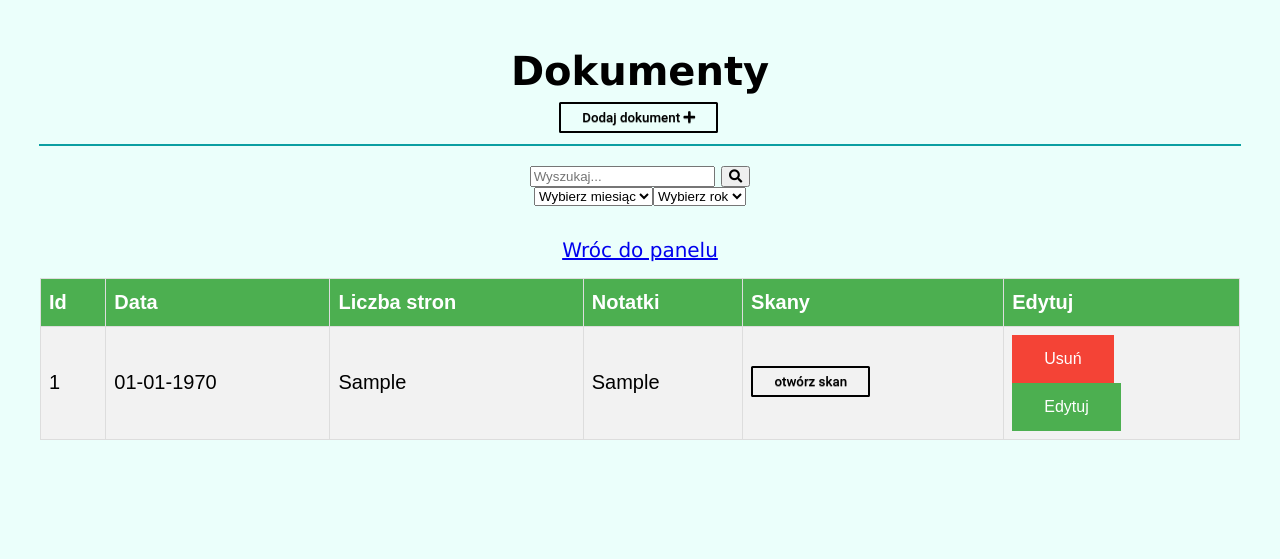
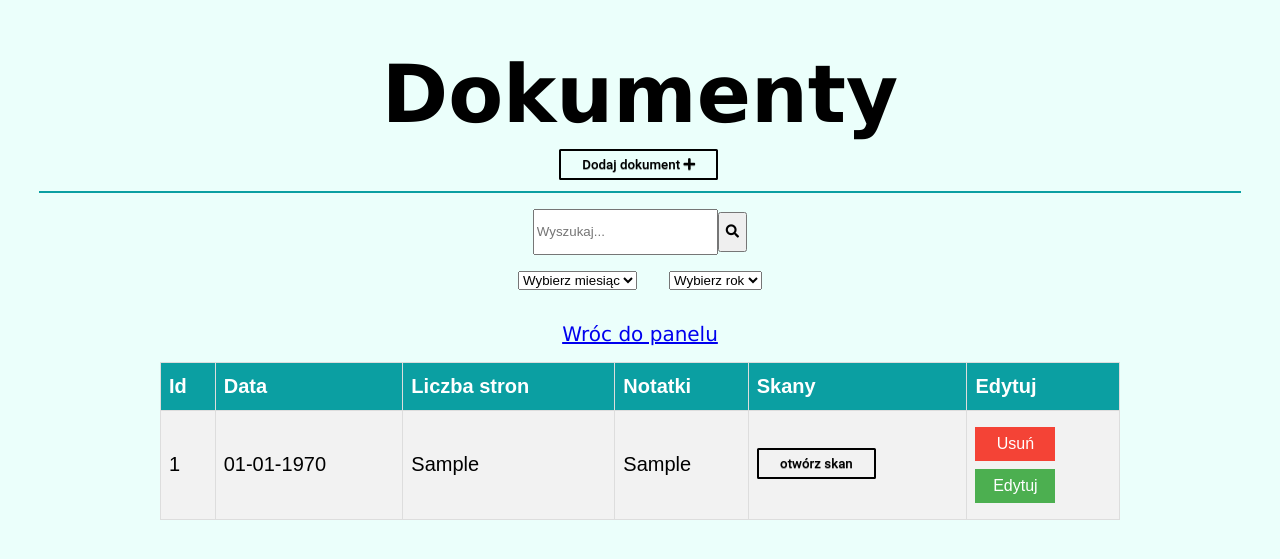
Before and after one commit to mygingerdiary/company_manager, a PHP site: page /documents/documentsSystem.php in a window 1280 px wide. Shown: the top 559 px of the page. Run offline with PHP 8.4, Linux system fonts and the light colour scheme; the visitor is signed in with stand-in values (Sample User, id 1); tables that the repository leaves empty or names only in its code hold one stand-in row (values such as "Sample post").

Commit message:
frontend_update: small fixes

```diff
--- a/css/invoices_panel.css
+++ b/css/invoices_panel.css
@@ -44,11 +44,25 @@ hr {
     margin-left: 2rem;
 }
 
+.search-bar {
+    display: flex;
+    justify-content: center;
+    align-items: center;
+}
+
+.search-bar > * {
+    height: 2.5rem;
+}
+
 .date-selection {
     display: flex;
     flex-direction: row;
     justify-content: center;
-    margin-bottom: 1rem;
+    margin: 1rem 0;
+}
+
+.date-selection > * {
+    margin: 0 1rem;
 }
 
 ol.invoice-list > li::before, ol.invoice-list > li {
@@ -142,19 +156,22 @@ ol.invoice-list > li + li {
 .update-section {
     display: flex;
     flex-direction: row;
-    justify-content: space-around;
+    justify-content: space-evenly;
     align-items: center;
 }
 
 .update-button {
+    display: block;
     background-color: #4CAF50;
     border: none;
     color: white;
-    padding: 15px 32px;
+    padding: 0.5rem 0;
     text-align: center;
     text-decoration: none;
-    display: inline-block;
     font-size: 16px;
+
+    width: 5rem;
+    margin: 0.5rem 0;
 }
 
 .update-button:hover {
--- a/css/table.css
+++ b/css/table.css
@@ -1,11 +1,15 @@
 body > *{
     margin: 0.5rem;
+}
+
+h1 {
+    font-size: 5rem;
 }
 
 .docs-table {
     font-family: Arial, Helvetica, sans-serif;
     border-collapse: collapse;
-    width: 100%;
+    width: 80%;
 }
 
 .docs-table td, .docs-table th {
@@ -22,6 +26,6 @@ body > *{
     padding-top: 12px;
     padding-bottom: 12px;
     text-align: left;
-    background-color: #4CAF50;
+    background-color: #0B9FA2;
     color: white;
 }
--- a/src/documents/documentsSystem.php
+++ b/src/documents/documentsSystem.php
@@ -27,8 +27,10 @@ if ((!isset($_SESSION['zalogowany'])) || ($_SESSION['zalogowany'] == false)) {
 <hr>
 
 <form class="search" method="post" action="documentsSystem.php">
-    <input type="number" name="napis" placeholder="Wyszukaj..." min="1" step="1">
-    <button type="submit" name="submit"><i class="fa fa-search"></i></button>
+    <div class="search-bar">
+        <input type="number" name="napis" placeholder="Wyszukaj..." min="1" step="1">
+        <button type="submit" name="submit"><i class="fa fa-search"></i></button>
+    </div>
     <div class="date-selection">
 
         <select class="form-control" name="month">
--- a/src/invoices/salesInvoicePanel.php
+++ b/src/invoices/salesInvoicePanel.php
@@ -253,7 +253,7 @@ if ($_SERVER['REQUEST_METHOD'] === 'POST') {
 
                         if ($data['rodzaj'] == $invoice_type) {
                             echo "<li>" .
-                                "<p>" . $data['id'] . "</p>" .
+                                "<p> id: " . $data['id'] . "</p>" .
                                 "<p> nr faktury: " . $data['nr_faktury'] . "</p>" .
                                 "<p> kwota netto: " . $data['netto'] . "</p>" .
                                 "<p> kwota netto w PLN: " . $data['netto_pln'] . "</p>" .
```
Also changed, not shown: src/devices/devicesCatalogPanel.php (+5 -3 lines), src/licenses/licencesCatalogPanel.php (+5 -3 lines).
